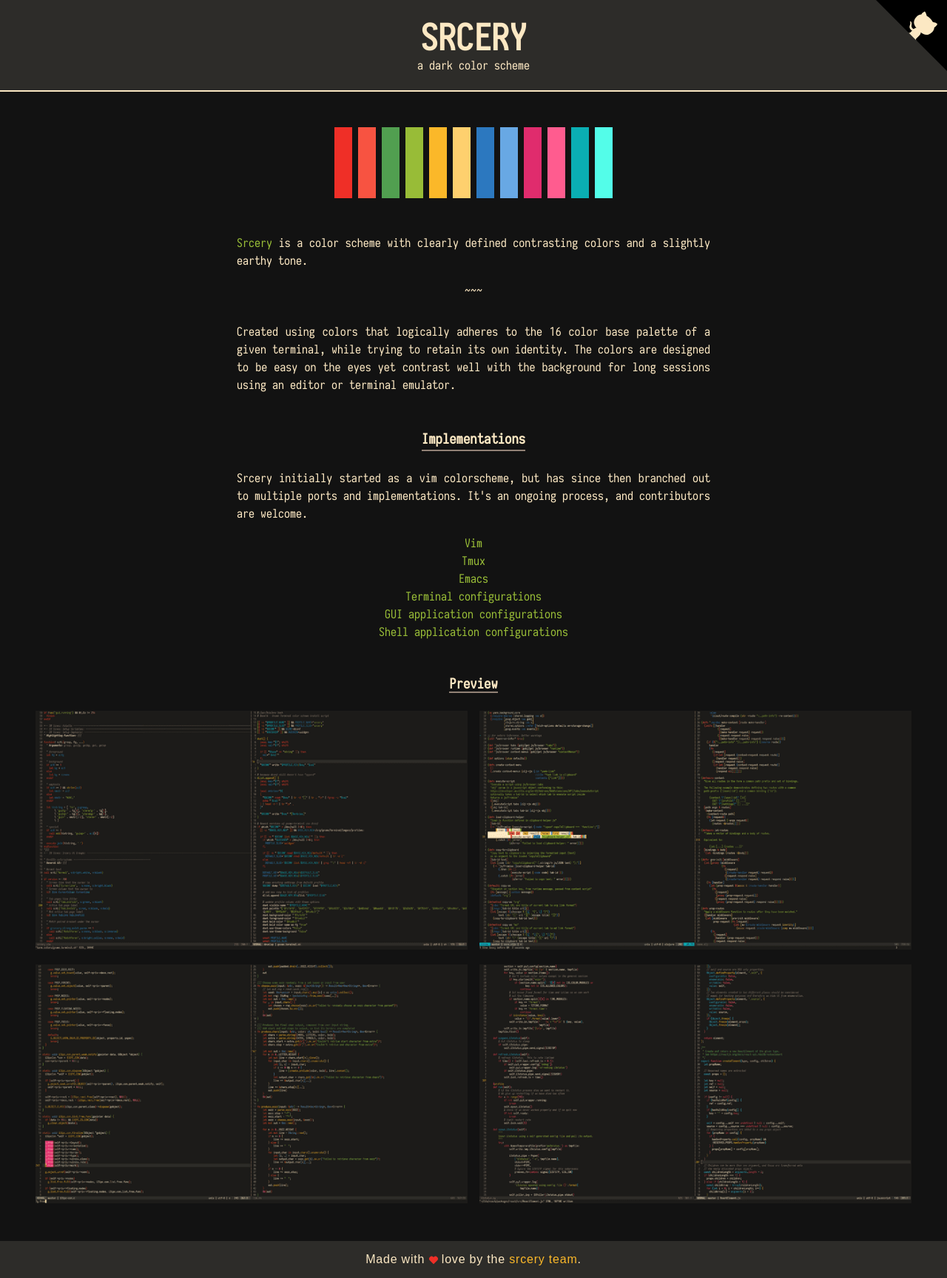
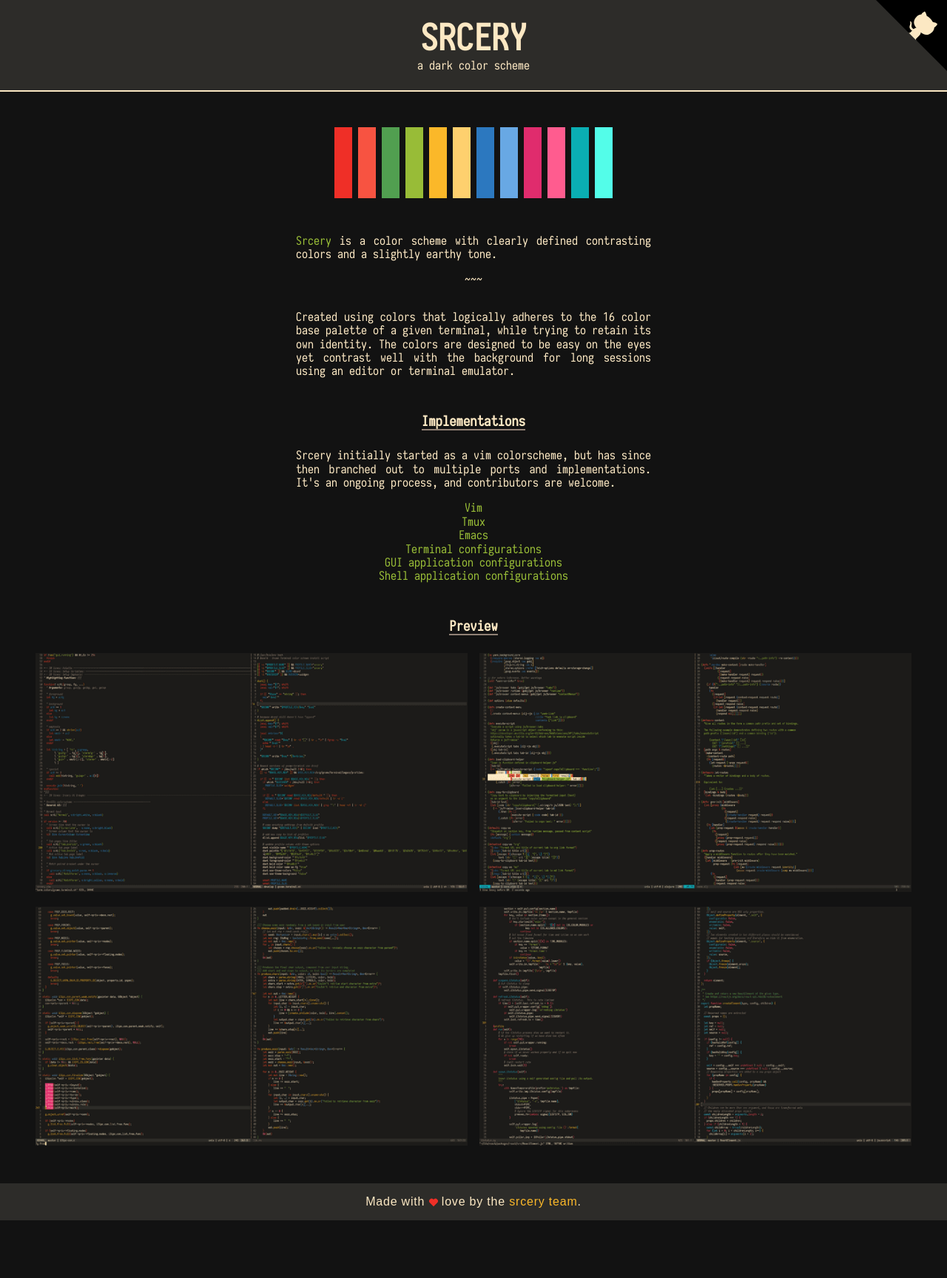
Before and after one commit to srcery-colors/srcery.sh, a Jekyll site: the page built from index.html, in a window 1280 px wide. Shown: the whole page at 74% size. Built offline with Jekyll 4.4.1, drawn with Linux system fonts in a browser that asks for light colours; after the commit the page ends 1650 px from its top, so only the background shows below that.

Commit message:
Cleaned up some classes -> flexbox

```diff
--- a/index.html
+++ b/index.html
@@ -9,7 +9,7 @@ layout: master
 title:
 scripts: yes
 ---
-<main class="container mx-auto px-2 sm:px-0 my-8 md:my-12 font-display text-center">
+<main class="container mx-auto flex flex-col items-center px-2 sm:px-0 my-8 md:my-12 font-display text-center">
   <section class="flex flex-row items-center justify-center mb-8 md:mb-12">
     <div class="flex flex-col sm:flex-row">
       <div class="flex-none w-6 mx-1">
@@ -60,8 +60,7 @@ scripts: yes
       </div>
     </div>
   </section>
-  <div class="max-w-md mx-auto mb-8 md:mb-12 leading-normal">
-    <section class="mb-8 md:mb-12">
+  <section class="max-w-sm mb-8 md:mb-12">
     <p class="mb-4 text-justify">
       <a href="https://github.com/srcery-colors"
         class="inline-block no-underline text-brightgreen hover:text-brightblue antialiased">
@@ -69,7 +68,7 @@ scripts: yes
       </a>
       is a color scheme with clearly defined contrasting colors and a slightly earthy tone.
     </p>
-      <p class="mb-4 sm:mb-8 text-center">
+    <p class="mb-4 sm:mb-8">
       ~~~
     </p>
     <p class="text-justify">
@@ -79,7 +78,7 @@ scripts: yes
       background for long sessions using an editor or terminal emulator.
     </p>
   </section>
-    <section class="mb-8 md:mb-12">
+  <section class="max-w-sm mb-8 md:mb-12">
     <h3 class="font-display inline-block mb-6 border-b-2 border-white">Implementations</h3>
     <p class="mb-4 text-justify">
       Srcery initially started as a vim colorscheme, but has since then
@@ -97,7 +96,6 @@ scripts: yes
       {% endfor %}
     </ul>
   </section>
-  </div>
   <section class="-mb-4">
     <h3 class="font-display inline-block mb-6 border-b-2 border-white">Preview</h3>
     <div class="flex flex-col lg:flex-row flex-wrap px-1 sm:px-2 sm:-mx-2">
```
Lines whose indentation alone changed are shown as unchanged.
